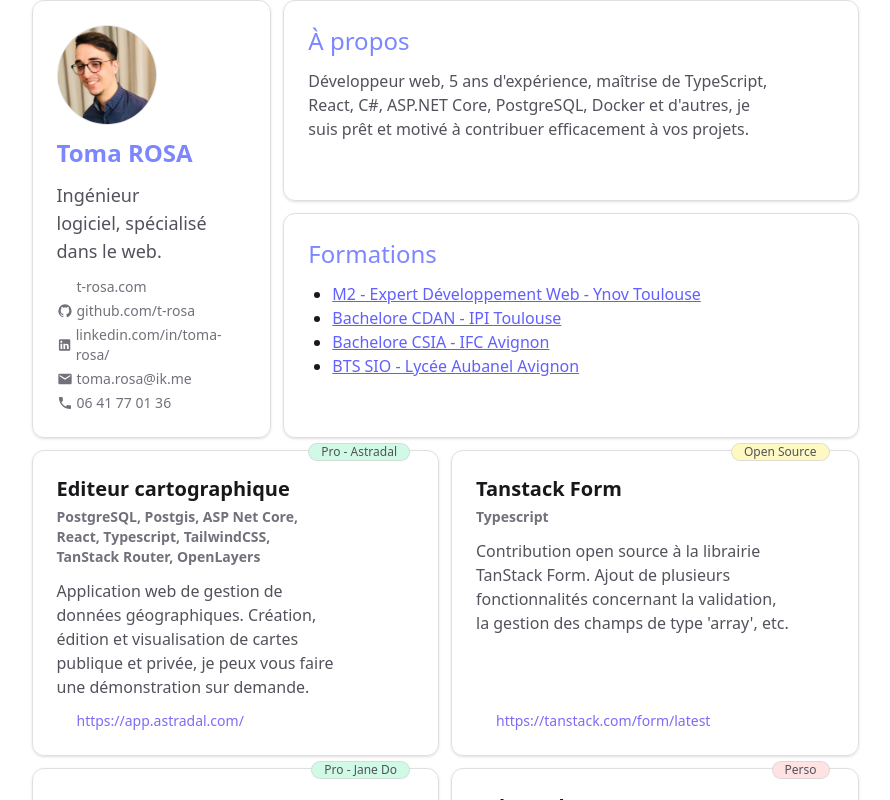
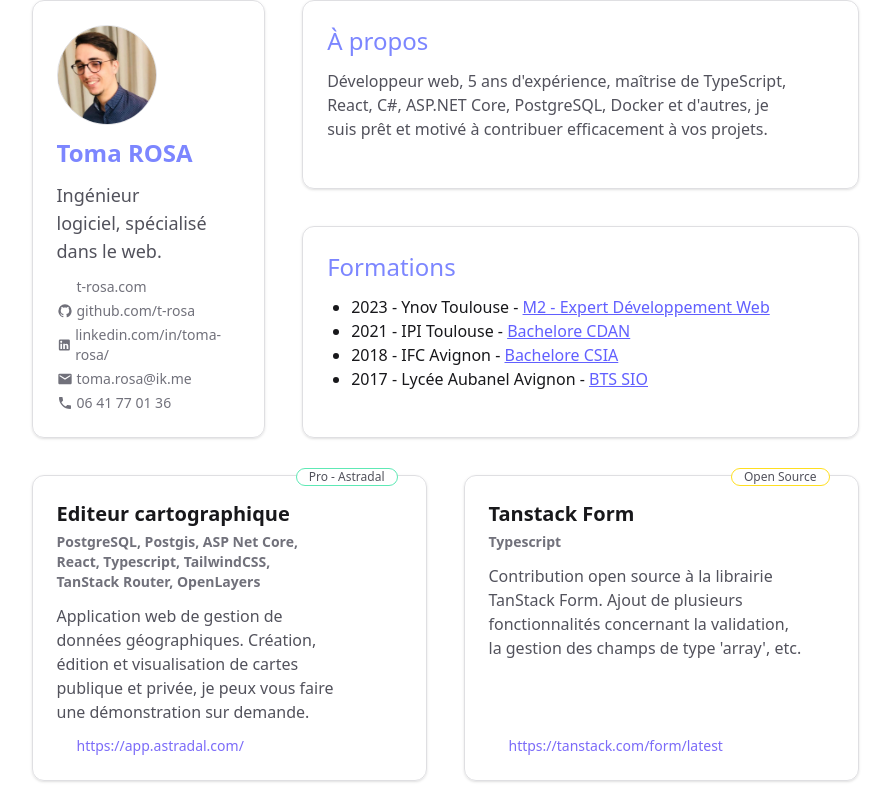
Before and after one commit to t-rosa/portfolio, a React (Vite) app: page /cv in a window 1280 px wide. Shown: the top 800 px of the page, without its empty margins (195-1085 px from the left). Built offline with nearby package versions, Linux system fonts and the light colour scheme.

Commit message:
feat(cv): improve CV layout and styling for better readability

```diff
--- a/src/routes/cv.tsx
+++ b/src/routes/cv.tsx
@@ -13,15 +13,15 @@ export const Route = createFileRoute("/cv")({
 function RouteComponent() {
   return (
     <div className="absolute inset-0 z-10 bg-white text-zinc-900">
-      <div className="mx-auto w-[827px] space-y-3">
-        <div className="flex gap-3">
+      <div className="mx-auto w-[827px] space-y-[37px]">
+        <div className="flex gap-[37px]">
           <PersonalInfos />
-          <div className="grid gap-3">
+          <div className="grid gap-[37px]">
             <About />
             <Formations />
           </div>
         </div>
-        <div className="grid grid-cols-2 gap-3">
+        <div className="grid grid-cols-2 gap-[37px]">
           <CvProjectCard
             status="pro"
             company="Astradal"
@@ -50,7 +50,7 @@ function RouteComponent() {
             title="Ark Stack UI"
             tools="React, Typescript, TailwindCSS, Ark-ui"
             description="Implémentation d'une librairie de composants UI autour des composants de la librairie Ark-ui avec React, TypeScript et TailwindCSS."
-            githubUrl="https=//github.com/t-rosa/ark-stack-ui"
+            githubUrl="https://github.com/t-rosa/ark-stack-ui"
           />
           <CvProjectCard
             status="perso"
@@ -147,19 +147,22 @@ interface Props {
 
 function CvProjectCard(props: Props) {
   return (
-    <div className="relative border rounded-xl border-zinc-300/75 p-6 grid grid-rows-[auto_1fr_auto] gap-3 shadow-sm">
+    <div
+      data-status={props.status}
+      className="border-zinc-300/75 relative border rounded-xl  p-6 grid grid-rows-[auto_1fr_auto] gap-3 shadow-sm"
+    >
       {props.status === "pro" && (
-        <p className="absolute z-10 -top-2 right-7 border px-3 rounded-xl bg-emerald-100 border-zinc-300/75 text-zinc-600 text-xs">
+        <p className="absolute z-10 -top-2 right-7 border px-3 rounded-xl bg-white border-emerald-300 text-zinc-600 text-xs">
           Pro - {props.company}
         </p>
       )}
       {props.status === "perso" && (
-        <p className="absolute z-10 -top-2 right-7 border px-3 rounded-xl bg-red-100 border-zinc-300/75 text-zinc-600 text-xs">
+        <p className="absolute z-10 -top-2 right-7 border px-3 rounded-xl bg-white border-red-300 text-zinc-600 text-xs">
           Perso
         </p>
       )}
       {props.status === "open-source" && (
-        <p className="absolute z-10 -top-2 right-7 border px-3 rounded-xl bg-yellow-100 border-zinc-300/75 text-zinc-600 text-xs">
+        <p className="absolute z-10 -top-2 right-7 border px-3 rounded-xl bg-white border-yellow-300 text-zinc-600 text-xs">
           Open Source
         </p>
       )}
@@ -206,35 +209,43 @@ function Formations() {
       <h1 className="text-2xl text-indigo-400">Formations</h1>
       <ul className="list-disc pl-6">
         <li>
+          <div className="inline">2023 -&nbsp;</div>
+          <div className="inline">Ynov Toulouse -&nbsp;</div>
           <a
             href="https://www.francecompetences.fr/recherche/rncp/35078/"
             className="text-indigo-500 underline"
           >
-            M2 - Expert Développement Web - Ynov Toulouse
+            M2 - Expert Développement Web
           </a>
         </li>
         <li>
+          <div className="inline">2021 -&nbsp;</div>
+          <div className="inline">IPI Toulouse -&nbsp;</div>
           <a
             href="https://www.francecompetences.fr/recherche/rncp/30714/"
             className="text-indigo-500 underline"
           >
-            Bachelore CDAN - IPI Toulouse
+            Bachelore CDAN
           </a>
         </li>
         <li>
+          <div className="inline">2018 -&nbsp;</div>
+          <div className="inline">IFC Avignon -&nbsp;</div>
           <a
             href="https://www.francecompetences.fr/recherche/rncp/27812/"
             className="text-indigo-500 underline"
           >
-            Bachelore CSIA - IFC Avignon
+            Bachelore CSIA
           </a>
         </li>
         <li>
+          <div className="inline">2017 -&nbsp;</div>
+          <div className="inline">Lycée Aubanel Avignon -&nbsp;</div>
           <a
             href="https://www.francecompetences.fr/recherche/rncp/35340/"
             className="text-indigo-500 underline"
           >
-            BTS SIO - Lycée Aubanel Avignon
+            BTS SIO
           </a>
         </li>
       </ul>
```
